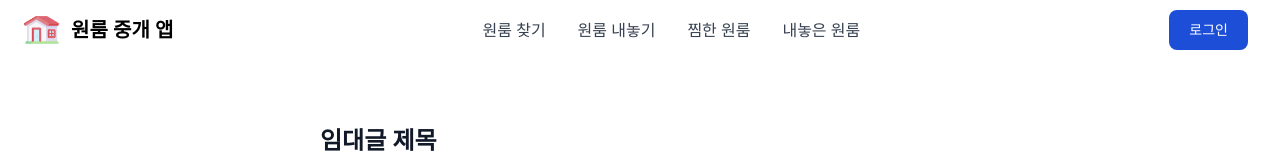
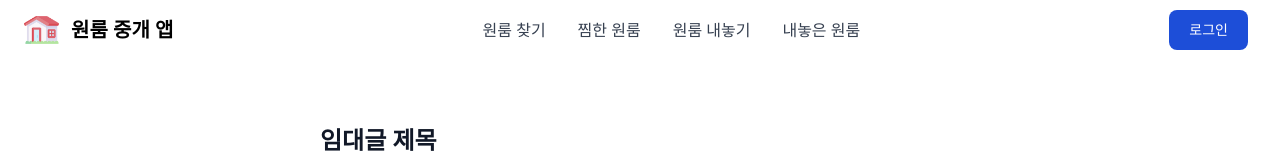
Before and after one commit to YongJaeHyun/room-brokerage-webapp, a Next.js app: page /board/1 in a window 1280 px wide. Shown: the top 160 px of the page. Built offline with nearby package versions, Linux system fonts and the light colour scheme.

Commit message:
[DEV 18] Header 아이템 순서 변경 및 href 수정

```diff
--- a/src/components/Header.tsx
+++ b/src/components/Header.tsx
@@ -7,7 +7,13 @@ const Header = () => {
       <nav className="bg-white border-gray-200 px-4 lg:px-6 py-2.5 dark:bg-gray-800">
         <div className="flex flex-wrap justify-between items-center mx-auto max-w-screen-xl">
           <Link href="/" className="flex items-center">
-            <Image width={35} height={45} src="/images/logo.png" className="mr-3 h-9" alt="Logo" />
+            <Image
+              width={35}
+              height={45}
+              src="/images/logo.png"
+              className="mr-3 h-9"
+              alt="Logo"
+            />
             <span className="self-center text-xl font-semibold whitespace-nowrap dark:text-white">
               원룸 중개 앱
             </span>
@@ -69,14 +75,6 @@ const Header = () => {
               </li>
               <li>
                 <Link
-                  href="/board/write"
-                  className="block py-2 pr-4 pl-3 text-gray-700 border-b border-gray-100 hover:text-white hover:bg-primary-700 lg:hover:bg-transparent lg:border-0 lg:hover:text-primary-700 lg:p-0 dark:text-gray-400 lg:dark:hover:text-white dark:hover:bg-gray-700 dark:hover:text-white lg:dark:hover:bg-transparent dark:border-gray-700"
-                >
-                  원룸 내놓기
-                </Link>
-              </li>
-              <li>
-                <Link
                   href="/wishlist/lessee"
                   className="block py-2 pr-4 pl-3 text-gray-700 border-b border-gray-100 hover:text-white hover:bg-primary-700 lg:hover:bg-transparent lg:border-0 lg:hover:text-primary-700 lg:p-0 dark:text-gray-400 lg:dark:hover:text-white dark:hover:bg-gray-700 dark:hover:text-white lg:dark:hover:bg-transparent dark:border-gray-700"
                 >
@@ -85,7 +83,16 @@ const Header = () => {
               </li>
               <li>
                 <Link
-                  href="/wishlist/landlord"
+                  href="/board/write"
+                  className="block py-2 pr-4 pl-3 text-gray-700 border-b border-gray-100 hover:text-white hover:bg-primary-700 lg:hover:bg-transparent lg:border-0 lg:hover:text-primary-700 lg:p-0 dark:text-gray-400 lg:dark:hover:text-white dark:hover:bg-gray-700 dark:hover:text-white lg:dark:hover:bg-transparent dark:border-gray-700"
+                >
+                  원룸 내놓기
+                </Link>
+              </li>
+
+              <li>
+                <Link
+                  href="/board/landlord"
                   className="block py-2 pr-4 pl-3 text-gray-700 border-b border-gray-100 hover:text-white hover:bg-primary-700 lg:hover:bg-transparent lg:border-0 lg:hover:text-primary-700 lg:p-0 dark:text-gray-400 lg:dark:hover:text-white dark:hover:bg-gray-700 dark:hover:text-white lg:dark:hover:bg-transparent dark:border-gray-700"
                 >
                   내놓은 원룸
```
